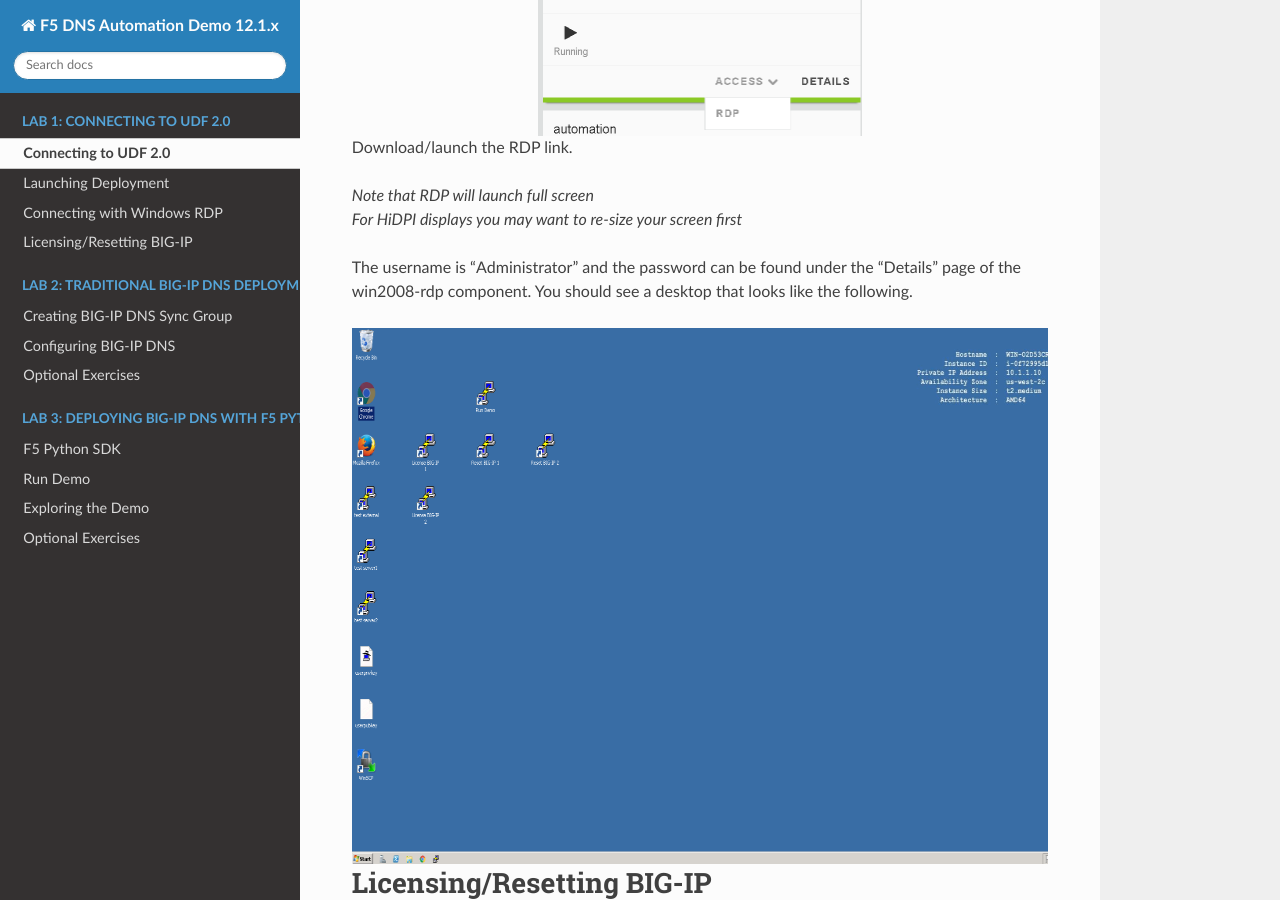
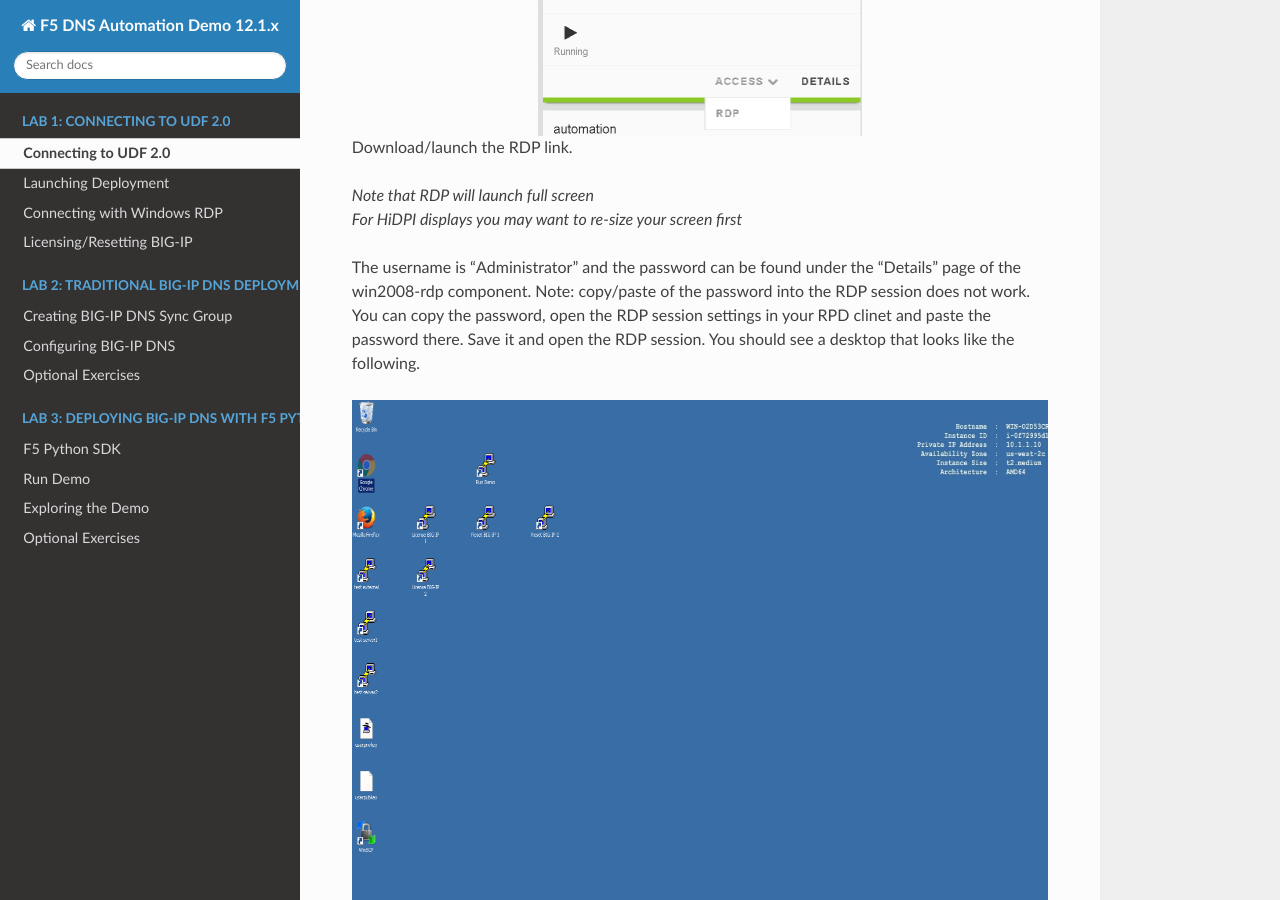
Before and after one commit to f5devcentral/f5-dns-automation-demo-12-1-x, a Sphinx documentation site: the page built from docs/lab1/connecting.rst, in a window 1280 px wide and 900 px high, scrolled down 2589 px. Built offline with Sphinx 7.4.7 and the Read the Docs theme 2.0.0, drawn with Linux system fonts in a browser that asks for light colours; pages that are not in the unit, such as notebooks, are missing from menus.

Commit message:
Update connecting.rst
Copy/Paste of RDP does not work. There is a description in the UDF2.0 docs that describes what to do instead.
Before SE's try to troubleshoot it in the lab better to be mentioned here.

```diff
--- a/docs/lab1/connecting.rst
+++ b/docs/lab1/connecting.rst
@@ -64,7 +64,8 @@
 | *Note that RDP will launch full screen*
 | *For HiDPI displays you may want to re-size your screen first*
 
-The username is "Administrator" and the password can be found under the "Details" page of the win2008-rdp component.  You should see a desktop that looks like the following.
+The username is "Administrator" and the password can be found under the "Details" page of the win2008-rdp component.
+Note: copy/paste of the password into the RDP session does not work. You can copy the password, open the RDP session settings in your RPD clinet and paste the password there. Save it and open the RDP session. You should see a desktop that looks like the following.
 
 .. image:: windows-desktop.png
    :scale: 50%
```
